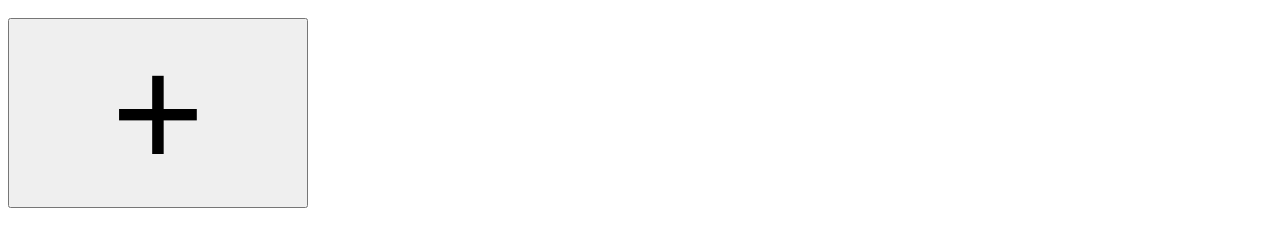
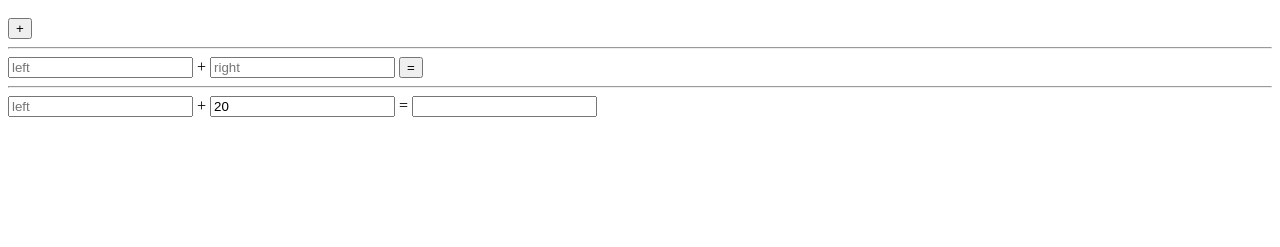
Before and after one commit to egoingsb/daitgirls-web-2, a plain HTML site: page javascript/calculator.html in a window 1280 px wide. Shown: the part 57-304 px from the top of the page. Drawn offline with Linux system fonts and the light colour scheme.

Commit message:
텍스트 필드의 값이 변경되면 자동으로 결과가 출력 되도록 개선

```diff
--- a/javascript/calculator.html
+++ b/javascript/calculator.html
@@ -1,16 +1,44 @@
 <html>
     <body>
         <h1>덧셈기</h1>
-        <style>
-            input {
-                font-size:10rem;
-                width:300px;
-            }
-        </style>
         <input type="button" value="+" onclick="
             left = Number(prompt('left?'));
             right = Number(prompt('right?'));
             alert(left+right);
         ">
+        <hr>
+        <input id="l" type="text" placeholder="left">
+        +
+        <input id="r" type="text" placeholder="right">
+        <input type="button" value="=" onclick="
+            let 좌항 = document.querySelector('#l').value;
+            let 우항 = document.querySelector('#r').value;
+            alert(Number(좌항)+Number(우항));
+        ">
+        <hr>
+        <input id="l2" type="text" placeholder="left" onchange="
+            // 이 웹페이지에 있는 l2의 value 값과
+            좌항 = document.querySelector('#l2').value;
+            // 이 웹페이지에 있는 r2의 value 값을
+            우항 = document.querySelector('#r2').value;
+            // 더한다.
+            // 그 결과를 result의 value로 적용한다.
+            결과 = Number(좌항) + Number(우항);
+            document.querySelector('#result').value = 결과;
+        ">
+        +
+        <input id="r2" type="text" value="20" placeholder="right" onchange="
+            // 이 웹페이지에 있는 l2의 value 값과
+            좌항 = document.querySelector('#l2').value;
+            // 이 웹페이지에 있는 r2의 value 값을
+            우항 = document.querySelector('#r2').value;
+            // 더한다.
+            // 그 결과를 result의 value로 적용한다.
+            결과 = Number(좌항) + Number(우항);
+            document.querySelector('#result').value = 결과;
+        ">
+        =
+        <input id="result" type="text" >
+
     </body>
 </html>
```
